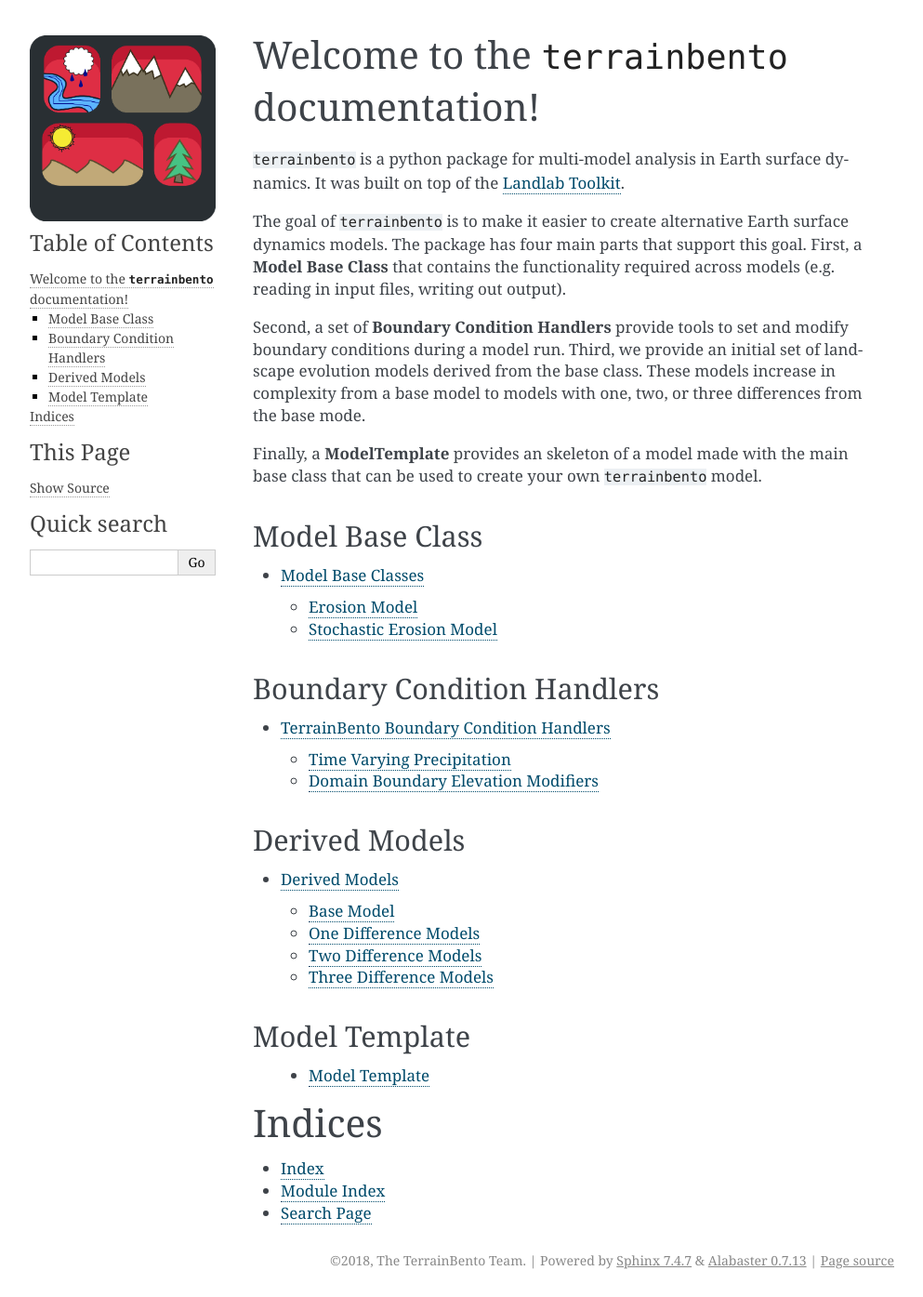
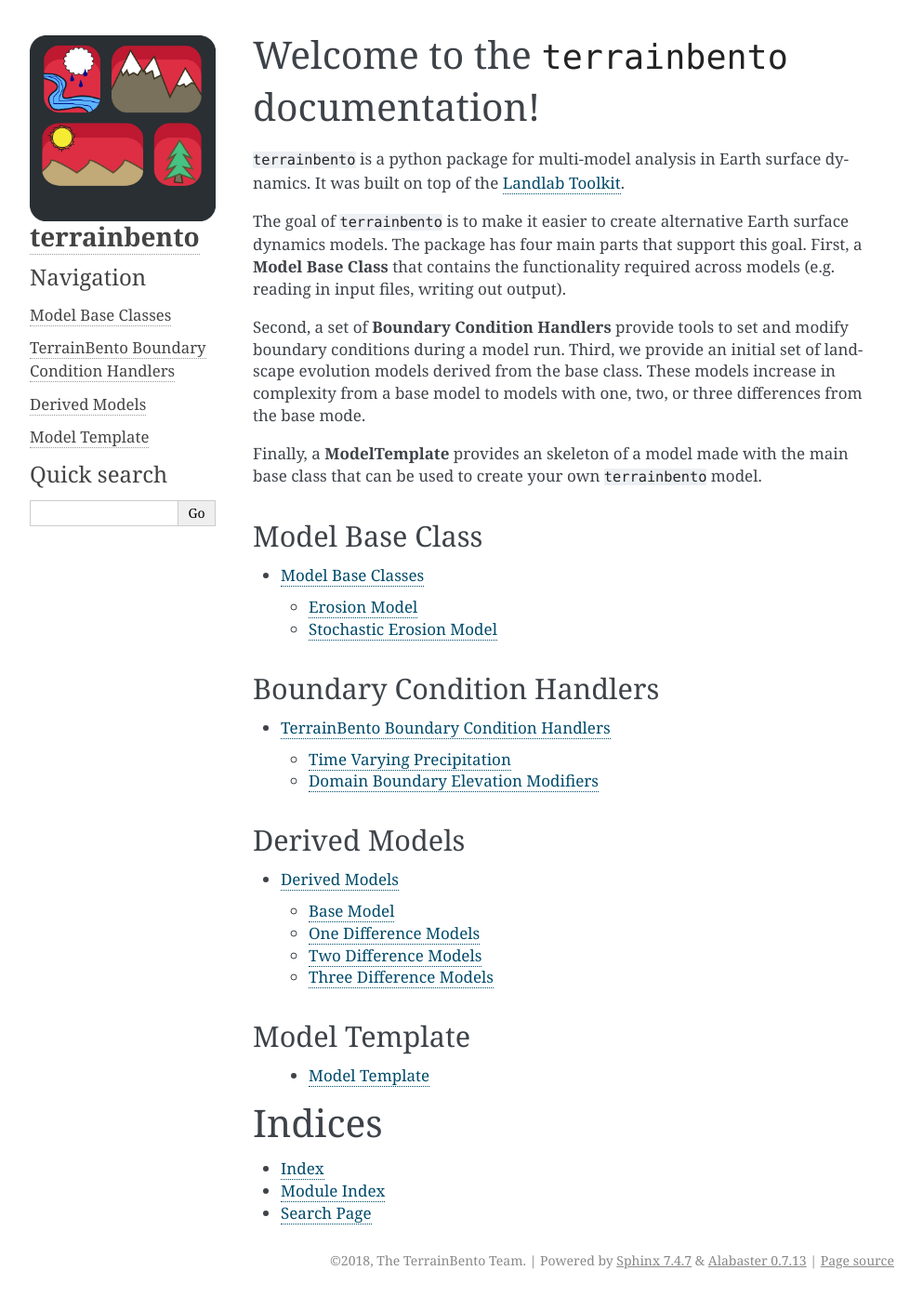
Before and after one commit to TerrainBento/terrainbento, a Sphinx documentation site: the page built from docs/index.rst, in a window 1280 px wide. Shown: the whole page at 93% size, without its empty margins (148-1141 px from the left). Built offline with Sphinx 7.4.7, drawn with Linux system fonts in a browser that asks for light colours.

Commit message:
switch to alabaster

```diff
--- a/docs/conf.py
+++ b/docs/conf.py
@@ -151,7 +151,7 @@ todo_include_todos = True
 # The theme to use for HTML and HTML Help pages.  See the documentation for
 # a list of builtin themes.
 #
-# html_theme = 'sphinxdoc'
+html_theme = 'alabaster'
 
 # Theme options are theme-specific and customize the look and feel of a theme
 # further.  For a list of options available for each theme, see the
@@ -172,16 +172,12 @@ html_logo = 'images/terrainbento_logo.png'
 # to template names.
 #
 # This is required for the alabaster theme
-# refs: http://alabaster.readthedocs.io/en/latest/installation.html#sidebars
-# html_sidebars = {
-#     '**': [
-#         'about.html',
-#         'navigation.html',
-#         'relations.html',  # needs 'show_related': True theme option to display
-#         'searchbox.html',
-#         'donate.html',
-#     ]
-# }
+#refs: http://alabaster.readthedocs.io/en/latest/installation.html#sidebars
+html_sidebars = {'**': ['about.html',
+                        'navigation.html',
+                        'relations.html',  # needs 'show_related': True theme option to display
+                        'searchbox.html',
+                        'donate.html',]}
 
 
 # -- Options for HTMLHelp output ------------------------------------------
```
